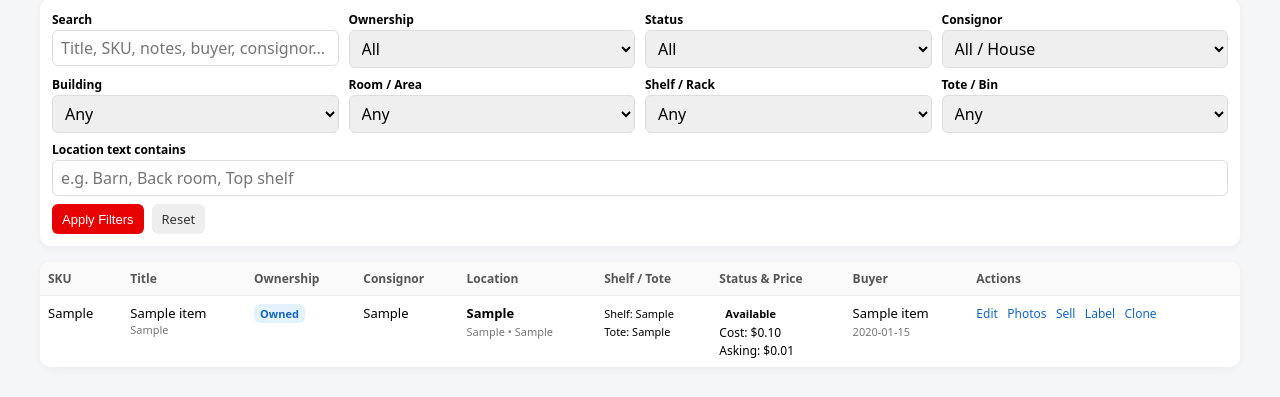
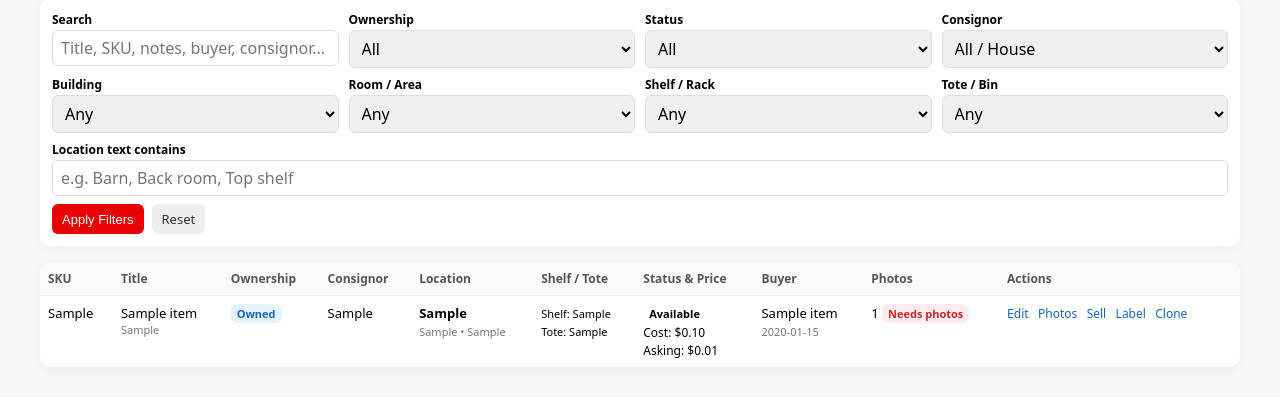
Before and after one commit to kernjason4460-cyber/flashbidz_consignment_app, a Flask app: page /items in a window 1280 px wide. Shown: the part 223-620 px from the top of the page. Run offline with Flask 3, Linux system fonts and the light colour scheme; the visitor is signed in with stand-in values (Sample User, id 1); tables that the repository leaves empty hold one stand-in row (values such as "Sample post"); parts of the project's set-up code (start-up, migrations or seed data) failed here and were passed over.

Commit message:
Update items.html

```diff
--- a/flashbidz_consignment_app/templates/items.html
+++ b/flashbidz_consignment_app/templates/items.html
@@ -17,6 +17,11 @@
     }
     h1 {
       margin: 0 0 16px;
+    }
+
+    .tag-warning {
+      background:#ffebee;
+      color:#c62828;
     }
 
     .top-bar {
@@ -323,6 +328,7 @@
           <th>Shelf / Tote</th>
           <th>Status &amp; Price</th>
           <th>Buyer</th>
+          <th>Photos</th>
           <th>Actions</th>
         </tr>
       </thead>
@@ -391,6 +397,13 @@
                 </span>
               {% endif %}
             </td>
+            <td>
+              {% set pc = photo_counts.get(it.id, 0) %}
+              {{ pc }}
+              {% if pc < 2 %}
+                <span class="tag tag-warning">Needs photos</span>
+              {% endif %}
+            </td>
             <td class="actions">
               <a href="/items/{{ it.id }}/edit">Edit</a>
               <a href="/items/{{ it.id }}/photos">Photos</a>
```
